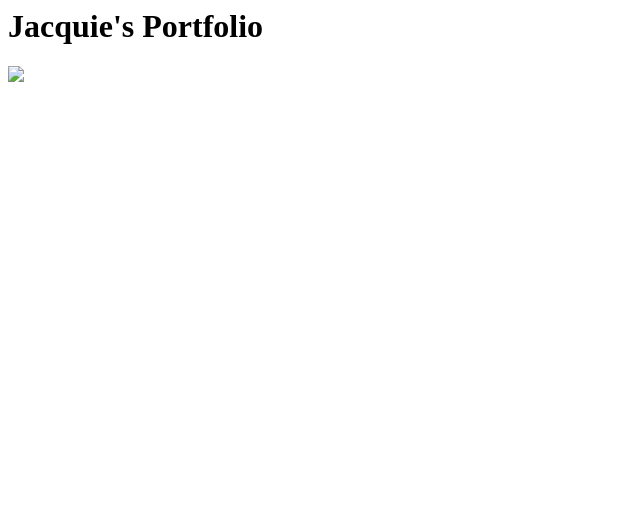
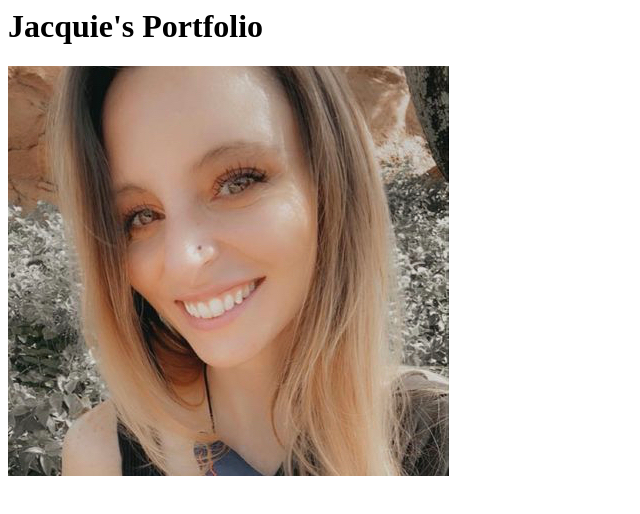
Before and after one commit to JacquieAllen/JacquieAllen.github.io, a plain HTML site: page index.html in a window 1280 px wide. Shown: the whole page, without its empty margins (0-640 px from the left). Drawn offline with Linux system fonts and the light colour scheme.

Commit message:
Update index.html

```diff
--- a/index.html
+++ b/index.html
@@ -1,4 +1,4 @@
 <html>
   <h1>Jacquie's Portfolio</h1>
-  <img src=".Me1.jpg" />
+  <img src="Me1.jpg" />
 </html>
```
